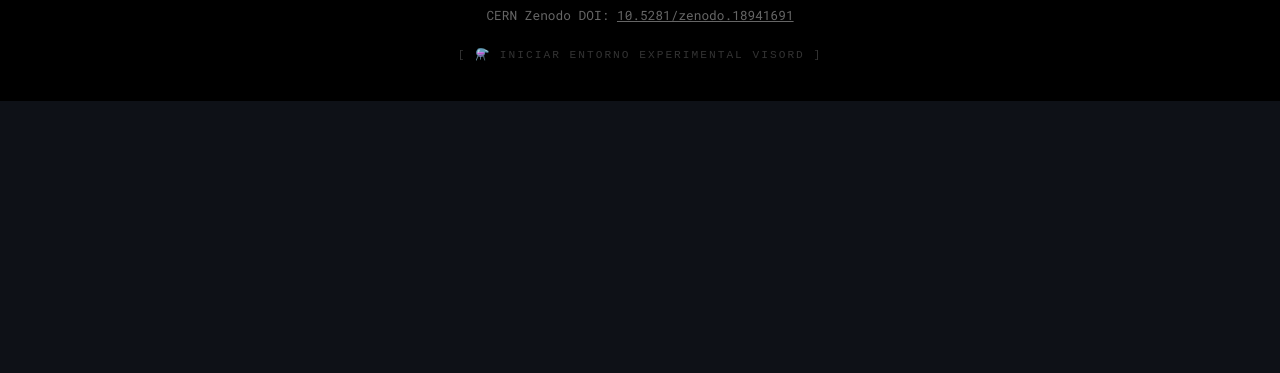
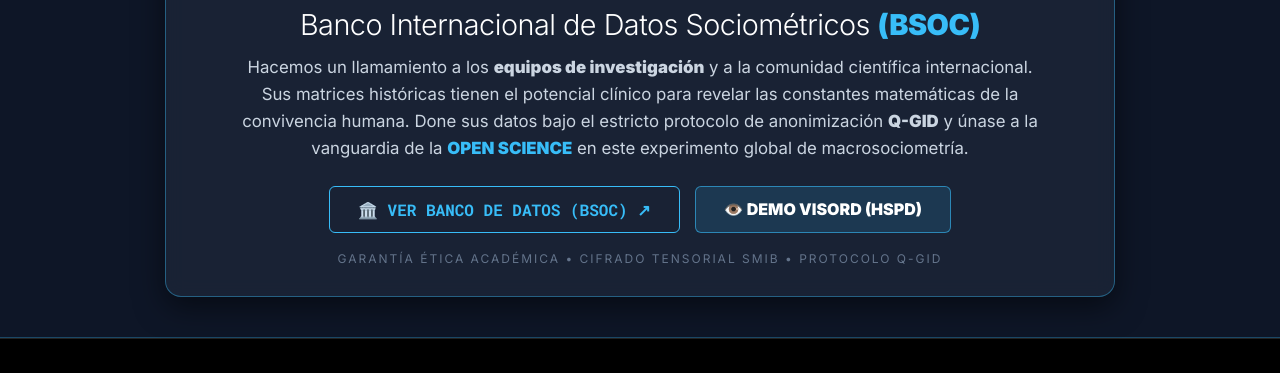
Before and after one commit to josemancor/soc-ord-web, a plain HTML site: page index.html in a window 1280 px wide. Shown: the part 924-1297 px from the top of the page. Before the commit the page ends 1025 px from the top, so only its background shows below. Drawn offline with Linux system fonts and the light colour scheme.

Commit message:
Prominently feature BSOC across home page card, didactic modal banner, and 3D Tour Phase VI

```diff
--- a/index.html
+++ b/index.html
@@ -51,6 +51,30 @@
         </div>
     </header>
 
+    <!-- BANCO INTERNACIONAL DE DATOS SOCIOMÉTRICOS (BSOC) - DESTACADO EN PORTADA -->
+    <section id="bsoc-home-card" style="padding: 40px 20px; background: rgba(15, 23, 42, 0.9); border-top: 1px solid rgba(56, 189, 248, 0.3); border-bottom: 1px solid rgba(56, 189, 248, 0.3);">
+        <div style="max-width: 950px; margin: 0 auto; background: rgba(30, 41, 59, 0.7); border: 1px solid rgba(56, 189, 248, 0.4); border-radius: 16px; padding: 30px; text-align: center; box-shadow: 0 10px 30px rgba(0,0,0,0.5); backdrop-filter: blur(10px);">
+            <div style="font-size: 2.5rem; margin-bottom: 10px;">🏛️</div>
+            <h2 style="color: white; font-weight: 300; font-size: 1.8rem; margin: 0 0 12px 0; font-family: 'Inter', sans-serif;">
+                Banco Internacional de Datos Sociométricos <span style="color: #38bdf8; font-weight: 800;">(BSOC)</span>
+            </h2>
+            <p style="color: #cbd5e1; font-size: 1.05rem; line-height: 1.6; margin-bottom: 24px; max-width: 800px; margin-left: auto; margin-right: auto;">
+                Hacemos un llamamiento a los <strong>equipos de investigación</strong> y a la comunidad científica internacional. Sus matrices históricas tienen el potencial clínico para revelar las constantes matemáticas de la convivencia humana. Done sus datos bajo el estricto protocolo de anonimización <strong>Q-GID</strong> y únase a la vanguardia de la <strong style="color: #38bdf8;">OPEN SCIENCE</strong> en este experimento global de macrosociometría.
+            </p>
+            <div style="display: flex; justify-content: center; gap: 15px; flex-wrap: wrap;">
+                <a href="recursos.html#bsoc-cta" class="btn" style="background: transparent; border: 1px solid #38bdf8; color: #38bdf8; font-weight: 700; font-family: 'Roboto Mono', monospace; padding: 12px 28px; border-radius: 6px;">
+                    🏛️ VER BANCO DE DATOS (BSOC) ↗
+                </a>
+                <a href="VISORD_demo/index.html" target="_blank" class="btn" style="background: rgba(56, 189, 248, 0.15); border: 1px solid rgba(56, 189, 248, 0.6); color: white; font-weight: 700; padding: 12px 28px; border-radius: 6px;">
+                    👁️ DEMO VISORD (HSPD)
+                </a>
+            </div>
+            <p style="font-size: 0.75rem; color: #64748b; margin-top: 18px; text-transform: uppercase; letter-spacing: 2px; margin-bottom: 0;">
+                Garantía Ética Académica &bull; Cifrado Tensorial SMIb &bull; Protocolo Q-GID
+            </p>
+        </div>
+    </section>
+
 
     <!-- FOOTER -->
     <footer>
```
Also changed, not shown: VISORD_demo/index.html (+11 -0 lines), VISORD_demo/js/visord_engine.js (+9 -2 lines).
